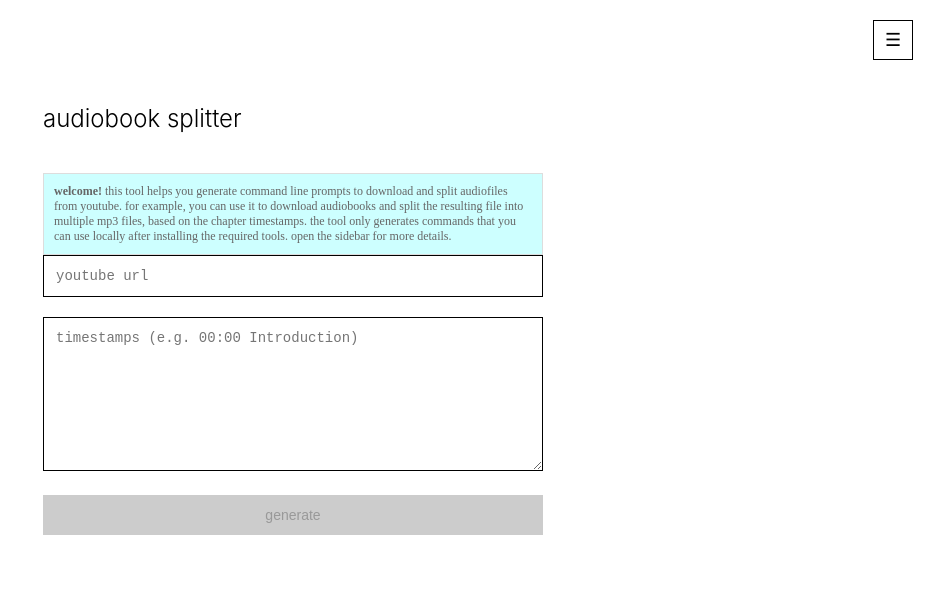
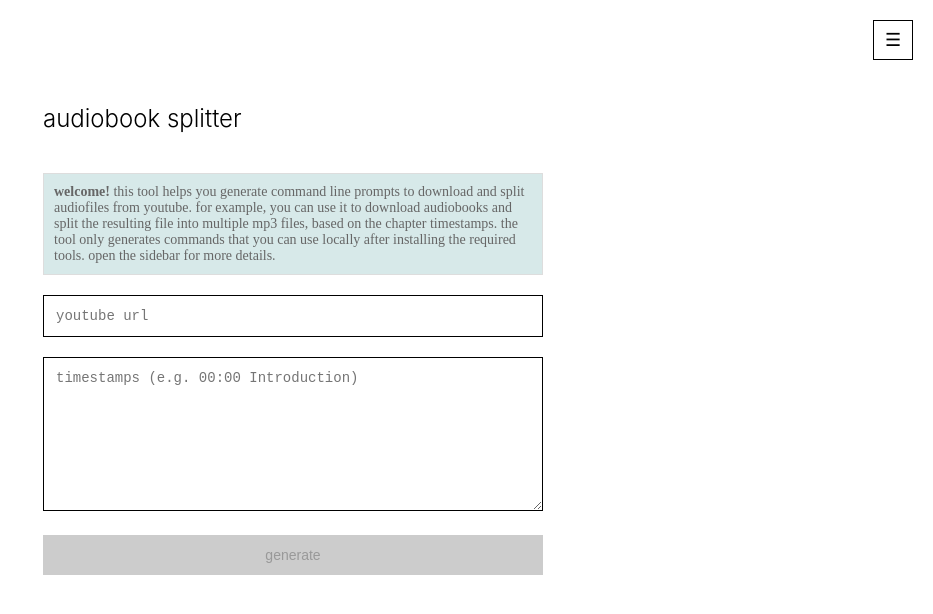
Before and after one commit to szekelyzol/audiobook-splitter, a Next.js app: page / in a window 1280 px wide. Shown: the top 614 px of the page, without its empty margins (347-1280 px from the left). Built offline with nearby package versions, Linux system fonts and the light colour scheme.

Commit message:
Update css for introbox

```diff
--- a/styles/Home.module.css
+++ b/styles/Home.module.css
@@ -192,12 +192,13 @@
 }
 
 .introbox {
-  font-size: 12px;
+  font-size: 14px;
   color: #666;
   padding: 10px;
-  background: #cdffff;
+  background: #d7e9e9;
   border: 1px solid #ddd;
   margin-top: 20px;
+  margin-bottom: 20px;
 }
 
 /* Responsive */
```
